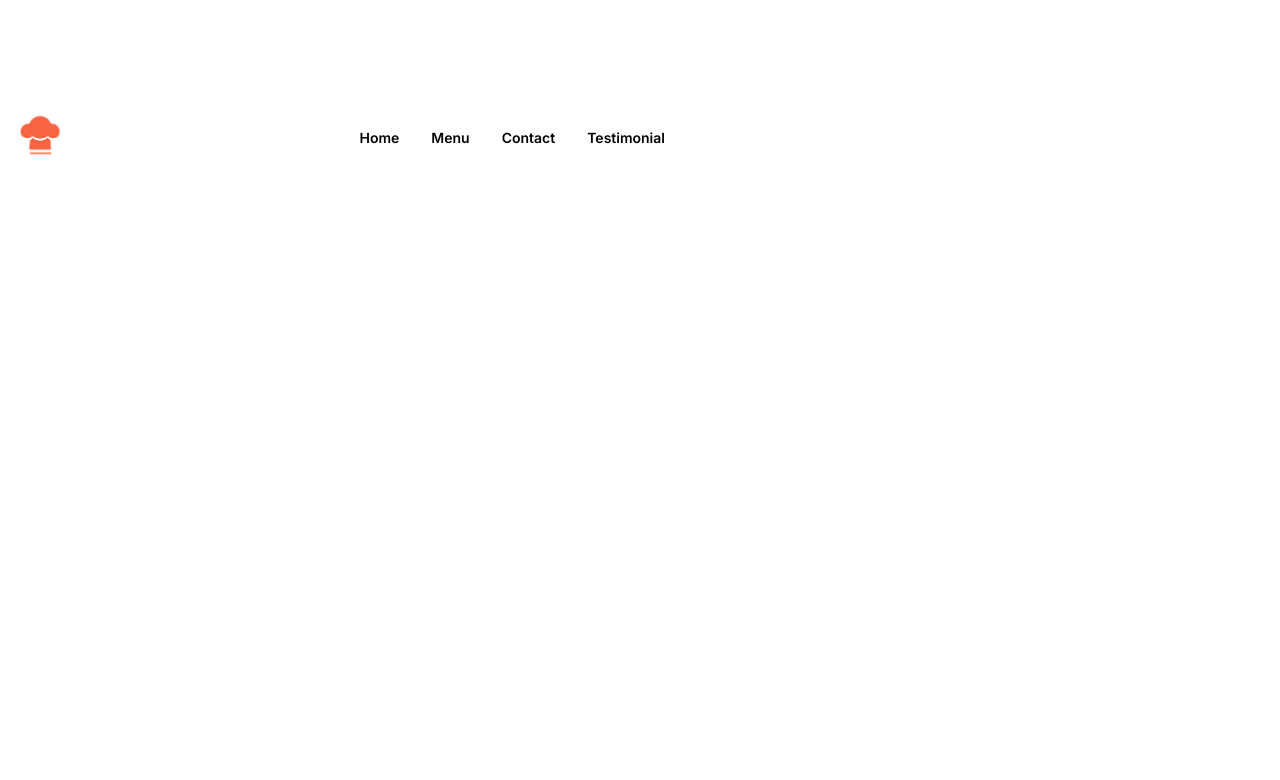
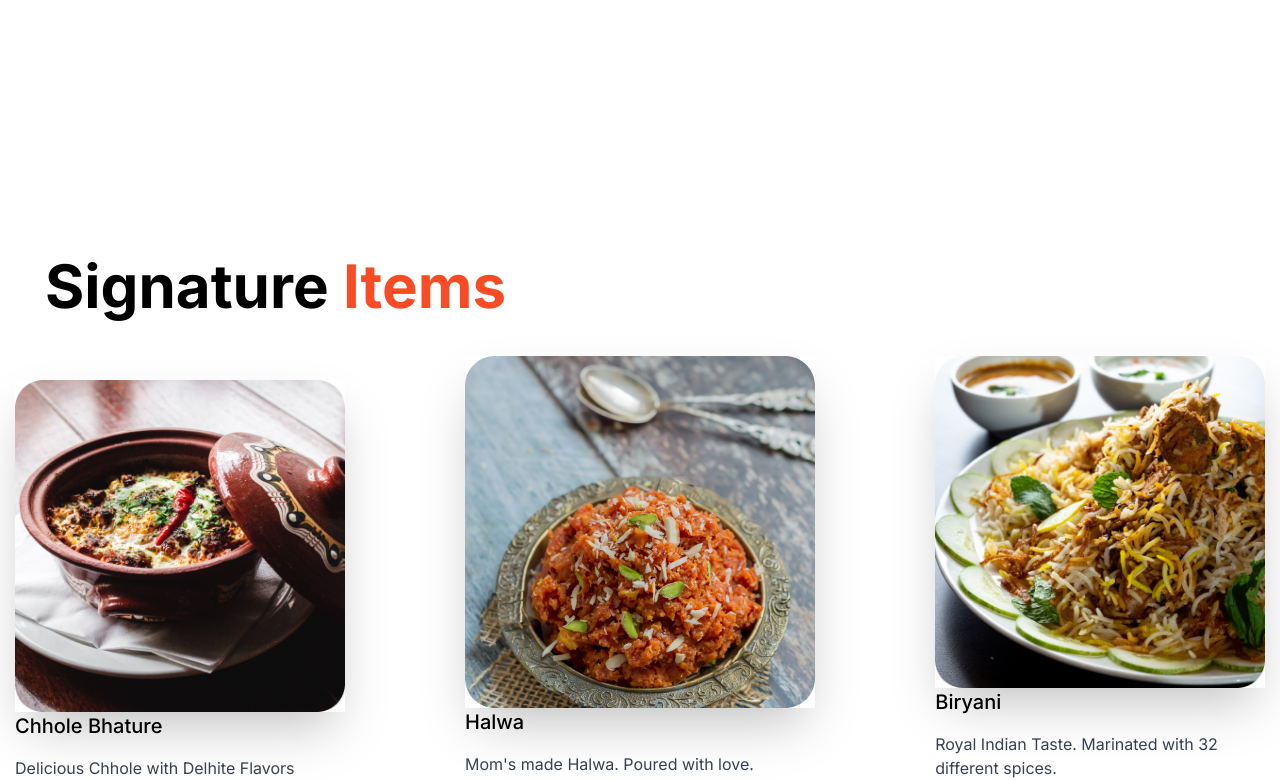
Before and after one commit to Krish195/final-project601, a Next.js app in the folder food-app-yt/: page / in a window 1280 px wide. Shown: the part 712-1492 px from the top of the page. Before the commit the page ends 874 px from the top, so only its background shows below. Built offline with nearby package versions, Linux system fonts and the light colour scheme.

Commit message:
Made Feature section

```diff
--- /dev/null
+++ b/food-app-yt/src/app/components/Feature.tsx
@@ -0,0 +1,73 @@
+import Image from "next/image";
+import React from "react";
+
+const Featured = () => {
+  return (
+    <section id="feature">
+        <div className="container pt-40" >
+        {/* <h2 className="text-6xl font-bold" style={{ marginLeft: '30px' }}>Our</h2> */}
+        <h2 className="text-6xl font-bold pt-2" style={{ marginLeft: '30px' }}>
+            Signature <span className="text-accent">Items</span>
+        </h2>
+
+        {/* <p className="max-w-[550px] pt-10 text-gray-700" style={{ marginLeft: '30px' }}>
+            Same Indian Taste.
+        </p> */}
+
+
+        <div className="grid md:grid-cols-[1fr,37%,1fr] gap-16 mt-10">
+            <div className="w-fit mx-auto self-end">
+            <Image
+                className="w-[100%] max-w-[400px] sm:max-w-full h-auto shadow-2xl"
+                src="/Chhole.jpg"
+                width={300}
+                height={600}
+                alt="grid image"
+            />
+
+            <div className="space-y-4">
+                <h2 className="font-medium text-xl">Chhole Bhature</h2>
+                <p className="text-gray-700 text-[14px] xl:text-[16px]">
+                Delicious Chhole with Delhite Flavors
+                </p>
+            </div>
+            </div>
+            <div className="w-fit mx-auto">
+            <Image
+                className="w-[100%] max-w-[400px] sm:max-w-full h-auto shadow-2xl"
+                src="/Halwa.jpg"
+                width={500}
+                height={900}
+                alt="grid image"
+            />
+
+            <div className="space-y-4">
+                <h2 className="font-medium text-xl">Halwa</h2>
+                <p className="text-gray-700 text-[14px] xl:text-[16px]">
+                Mom's made Halwa. Poured with love.
+                </p>
+            </div>
+            </div>
+            <div className="w-fit mx-auto self-end">
+            <Image
+                className="w-[100%] max-w-[400px] sm:max-w-full h-auto shadow-2xl"
+                src="/Biryani.jpg"
+                width={300}
+                height={600}
+                alt="grid image"
+            />
+
+            <div className="space-y-4">
+                <h2 className="font-medium text-xl">Biryani</h2>
+                <p className="text-gray-700 text-[14px] xl:text-[16px]">
+                Royal Indian Taste. Marinated with 32 different spices.
+                </p>
+            </div>
+            </div>
+        </div>
+        </div>
+        </section>
+  );
+};
+
+export default Featured;
--- a/food-app-yt/src/app/page.tsx
+++ b/food-app-yt/src/app/page.tsx
@@ -1,12 +1,13 @@
 import Image from 'next/image'
 import Hero from './components/Hero'
-import Navbar from "./components/Navbar";
+import Feature from "./components/Feature";
+
 
 export default function Home() {
   return (
     <main>
       <Hero />
-      <Navbar />
+      <Feature />
 
     </main>
   )
```
